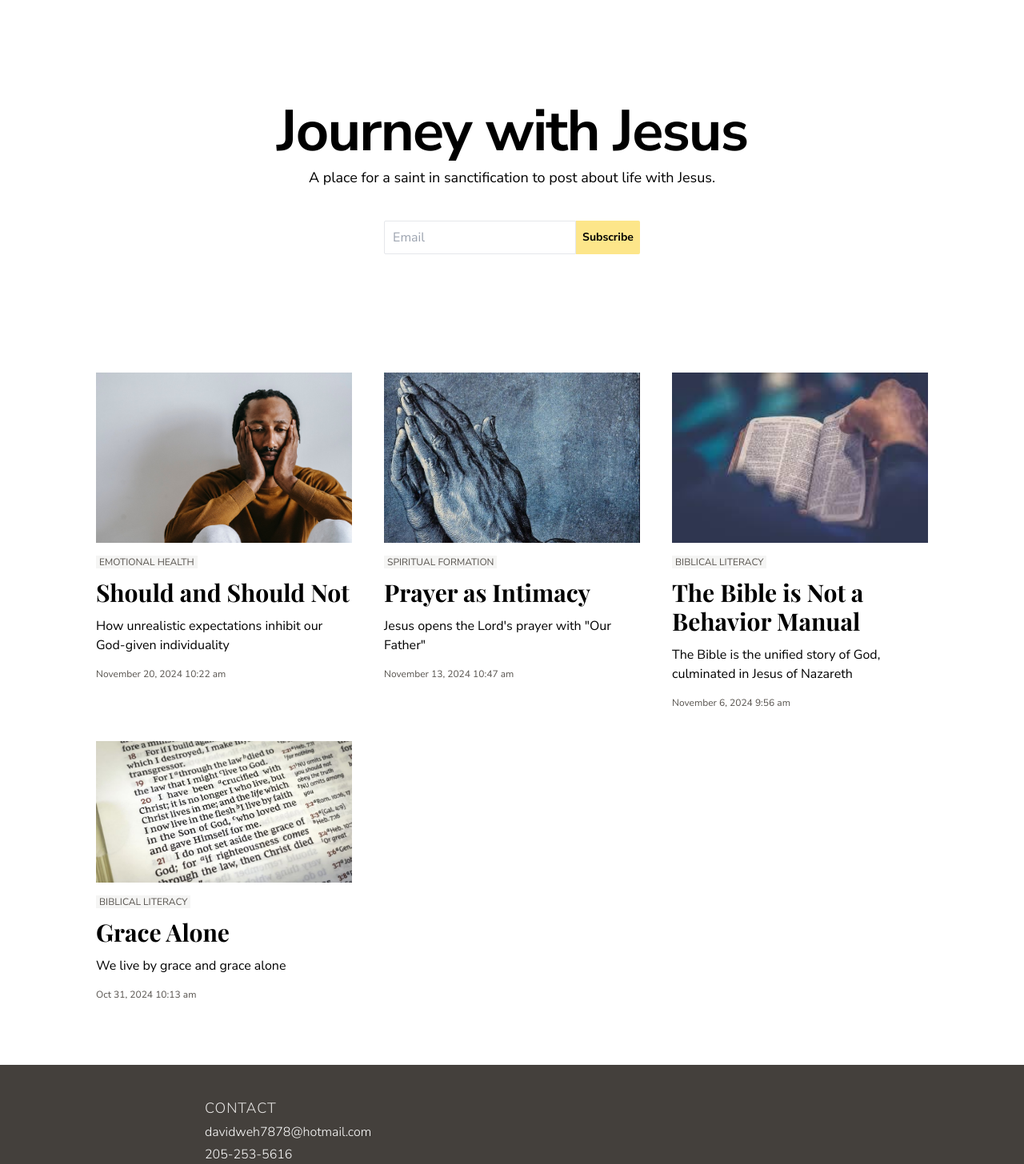
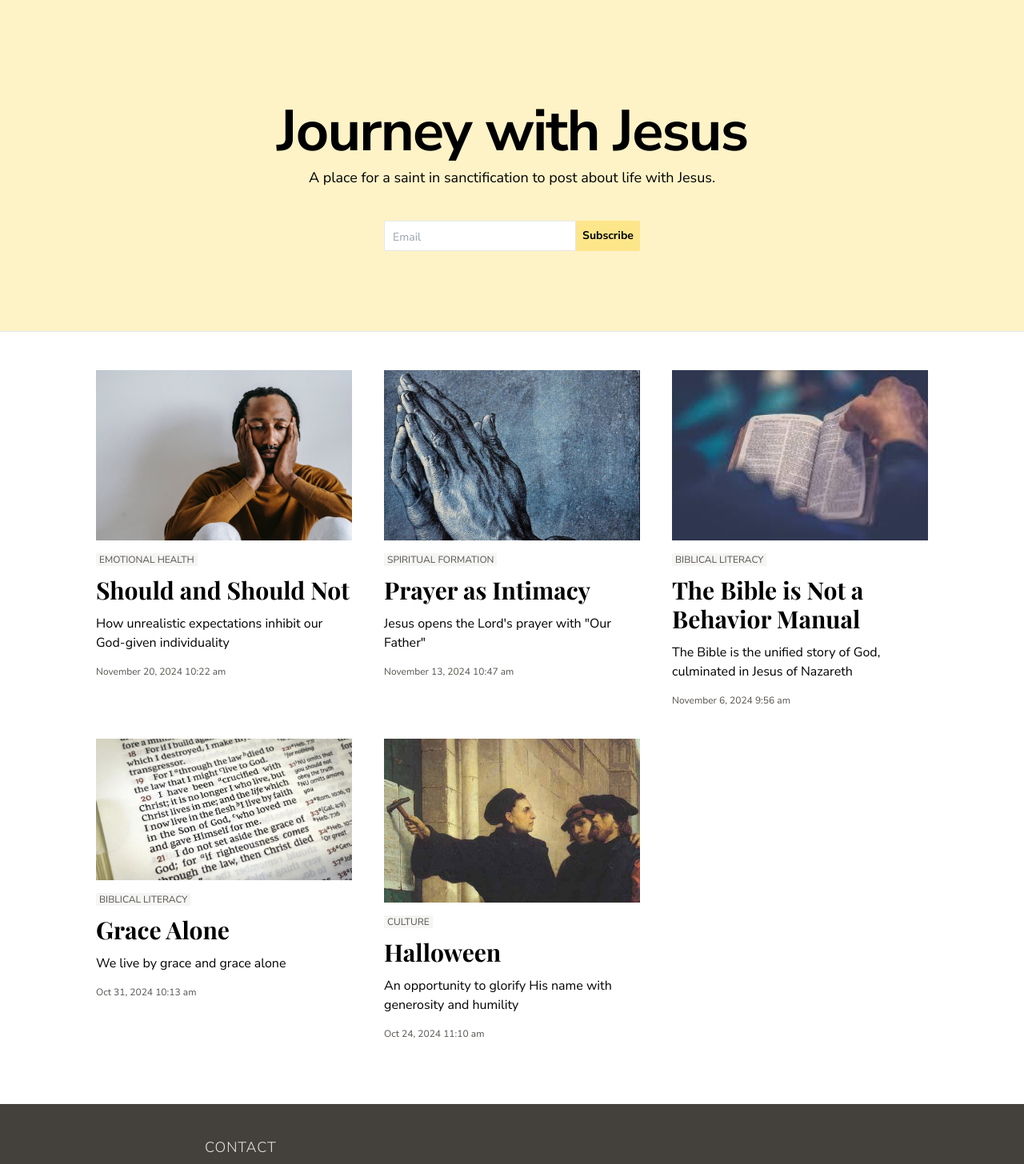
Before and after one commit to David-Howard-1/my-blog, a Next.js app: page / in a window 1280 px wide. Shown: the top 1456 px of the page at 80% size. Built offline with nearby package versions, Linux system fonts and the light colour scheme; a web font is replaced by a local one.

Commit message:
home banner color, halloween post

```diff
--- a/app/page.tsx
+++ b/app/page.tsx
@@ -5,30 +5,31 @@ import PostLinkGrid from '@/components/ui/PostLinkGrid';
 export default function Home() {
   return (
     <main className="min-h-screen">
-      <div className="flex flex-col justify-center items-center p-32">
-        <h1 className="font-bold tracking-tight text-7xl mb-2">
+      <div className="flex flex-col justify-center items-center p-32 pb-20 bg-amber-100">
+        <h1 className="font-bold tracking-tight text-7xl mb-2 ">
           Journey with Jesus
         </h1>
         <h2 className="text-lg mb-10">
           A place for a saint in sanctification to post about life with Jesus.
         </h2>
-        <div className="flex group mb-5">
+        <div className="flex group mb-5 text-sm">
           <input
             id="email"
             name="email"
             type="text"
             placeholder="Email"
-            className="min-w-60 focus:outline-none border focus:border-sky-300 focus:shadow-sm focus:shadow-sky-200 rounded-r-none rounded-sm leading-8 px-2.5 p-1"
+            className="min-w-60 focus:outline-none border focus:border-sky-300 focus:shadow-sm focus:shadow-sky-200 rounded-r-none rounded-sm leading-8 px-2.5 pt-1"
           />
           <button
             onClick={() => alert('Subscribed! \n\n Jk this does not work yet')}
-            className="p-2 rounded-sm rounded-l-none bg-amber-200 font-bold text-sm hover:bg-amber-300 active:shadow-inner active:bg-amber-400"
+            className="p-2 rounded-sm rounded-l-none bg-amber-200 font-bold  hover:bg-amber-300 active:shadow-inner active:bg-amber-400"
           >
             Subscribe
           </button>
         </div>
       </div>
-      <div className='flex justify-center mx-auto'>
+      <hr className="w-full mb-12" />
+      <div className="flex justify-center mx-auto">
         <PostLinkGrid />
       </div>
     </main>
--- /dev/null
+++ b/components/layout/Navbar.tsx
@@ -0,0 +1,14 @@
+import Link from 'next/link';
+
+const Navbar = () => {
+  return (
+    <nav>
+      <div className="flex space-x-4">
+        <Link href="/">Home</Link>
+        <Link href="/">Posts</Link>
+      </div>
+    </nav>
+  );
+};
+
+export default Navbar;
--- a/data.ts
+++ b/data.ts
@@ -3,6 +3,7 @@ import shouldImg from '@/public/shame-and-sadness.jpg';
 import prayerImg from '@/public/prayer.jpg';
 import scriptureImg from '@/public/scripture.jpg';
 import gal220Img from '@/public/gal220.jpg';
+import halloweenImg from '@/public/halloween.png';
 
 export interface IPost {
   id: number;
@@ -53,4 +54,13 @@ export const Posts: IPost[] = [
     creationTime: '10:13 am',
     tag: 'Biblical Literacy',
   },
+  {
+    id: 5,
+    title: 'Halloween',
+    subtitle: 'An opportunity to glorify His name with generosity and humility',
+    img: halloweenImg,
+    creationDate: 'Oct 24, 2024',
+    creationTime: '11:10 am',
+    tag: 'Culture',
+  },
 ];
```
Also changed, not shown: public/halloween.png (added).
